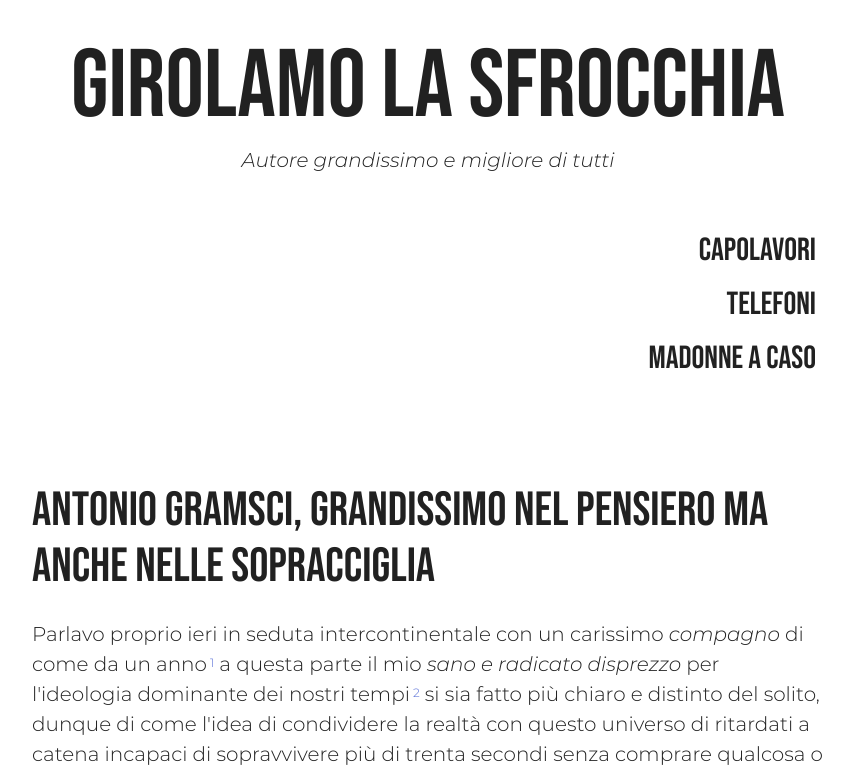
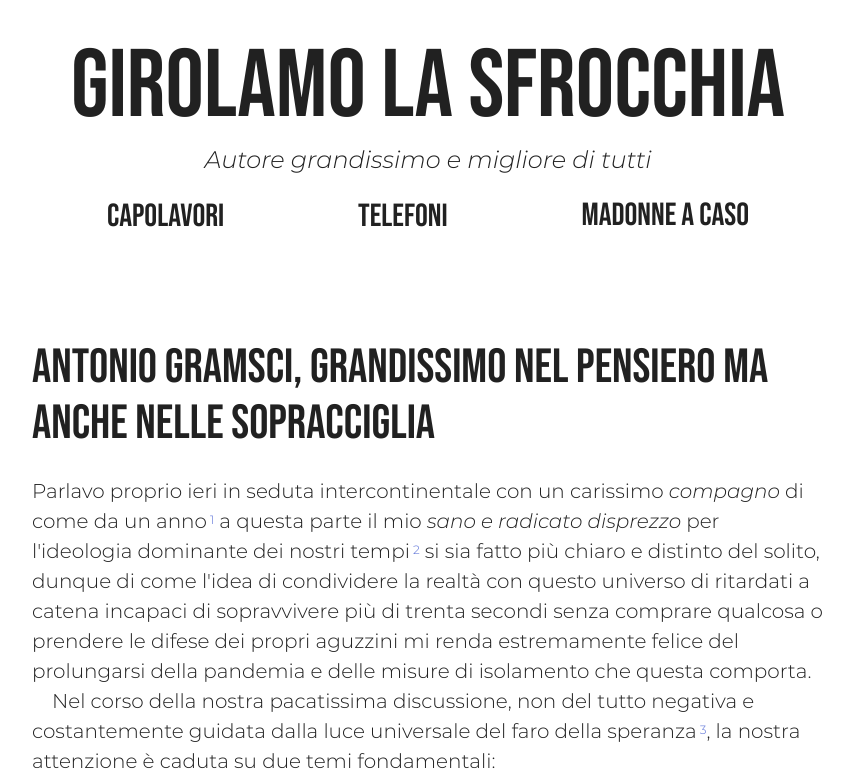
Before and after one commit to telriot/girolamo-la-sfrocchia, a Next.js app: page / in a window 1280 px wide. Shown: the top 774 px of the page, without its empty margins (212-1065 px from the left). Built offline with nearby package versions, Linux system fonts and the light colour scheme; a web font is replaced by a local one.

Commit message:
typography fixes

```diff
--- a/components/MuiToMarkdown.tsx
+++ b/components/MuiToMarkdown.tsx
@@ -51,7 +51,16 @@ const styles = ({ breakpoints, spacing }: Theme) =>
 		hr: {
 			border: "none",
 			borderTop: "1px solid rgb(200,200,200)",
-			marginBottom: ".5rem",
+			margin: "1.875em 0 1.25em",
+			[breakpoints.down("md")]: {
+				marginTop: "1.6875em",
+			},
+			[breakpoints.down("sm")]: {
+				marginTop: "1.625em",
+			},
+			[breakpoints.down("xs")]: {
+				marginTop: "1.4375em",
+			},
 		},
 	});
 
@@ -128,7 +137,7 @@ const options = {
 			component: withStyles(
 				styles
 			)(({ classes, ...props }: { classes: any }) => (
-				<ul style={{ paddingLeft: 0 }} {...props}></ul>
+				<ul style={{ paddingLeft: "1.5em" }} {...props}></ul>
 			)),
 		},
 		li: {
--- a/components/NavbarTop.tsx
+++ b/components/NavbarTop.tsx
@@ -5,13 +5,18 @@ import blue from "@material-ui/core/colors/blue";
 import Link from "@components/Link";
 import clsx from "clsx";
 
-const useStyles = makeStyles((theme) => ({
+const useStyles = makeStyles(
+	({ breakpoints, palette, spacing, typography }) => ({
 		navDiv: {
 			display: "flex",
+			//flexDirection: "column",
+			alignItems: "flex-end",
+			justifyContent: "space-around",
+			[breakpoints.down("xs")]: {
+				alignItems: "center",
 				flexDirection: "column",
-    alignItems: "flex-end",
-    justifyContent: "space-between",
-    [theme.breakpoints.down(480)]: {
+			},
+			[breakpoints.down(480)]: {
 				alignItems: "center",
 			},
 		},
@@ -19,7 +24,7 @@ const useStyles = makeStyles((theme) => ({
 			display: "flex",
 			alignItems: "center",
 			justifyContent: "flex-end",
-    [theme.breakpoints.down("sm")]: {
+			[breakpoints.down("sm")]: {
 				justifyContent: "center",
 			},
 		},
@@ -29,9 +34,9 @@ const useStyles = makeStyles((theme) => ({
 		},
 		navLink: {
 			fontFamily: "Bebas Neue",
-    fontSize: theme.typography.h3.fontSize,
-    color: theme.palette.text.primary,
-    padding: theme.spacing(0.5, 0),
+			fontSize: typography.h3.fontSize,
+			color: palette.text.primary,
+			padding: spacing(0.5, 0),
 			"&:hover": {
 				color: blue[700],
 			},
@@ -39,22 +44,26 @@ const useStyles = makeStyles((theme) => ({
 				outline: "none",
 				color: blue[700],
 			},
-    [theme.breakpoints.down("xs")]: {
-      fontSize: theme.typography.h4.fontSize,
+			[breakpoints.down("sm")]: {
+				fontSize: typography.h4.fontSize,
+			},
+			[breakpoints.down("xs")]: {
+				fontSize: typography.h4.fontSize,
 			},
 		},
 		navLinkSm: {
-    fontSize: theme.typography.h5.fontSize,
-    padding: theme.spacing(0, 0.75),
-    [theme.breakpoints.down("xs")]: {
-      fontSize: theme.typography.h6.fontSize,
+			fontSize: typography.h5.fontSize,
+			padding: spacing(0, 0.75),
+			[breakpoints.down("xs")]: {
+				fontSize: typography.h6.fontSize,
 			},
 		},
 		activeLink: {
 			color: blue[700],
 		},
 		linkDiv: {},
-}));
+	})
+);
 
 export default function NavbarTop({
 	small,
--- a/components/layout.tsx
+++ b/components/layout.tsx
@@ -44,17 +44,17 @@ const useStyles = makeStyles(({ breakpoints, spacing }) => ({
 		padding: spacing(0, 1),
 	},
 	subHeader: {
-		padding: spacing(0, 4, 6),
+		padding: spacing(0, 4, 1.5),
 		fontWeight: 300,
 		fontStyle: "italic",
+		[breakpoints.down("sm")]: {
+			padding: spacing(0, 4, 1.125),
+		},
 		[breakpoints.down("xs")]: {
-			padding: spacing(0, 4, 4),
-		},
-		[breakpoints.down(420)]: {
-			padding: spacing(0, 8, 4),
+			padding: spacing(0, 6, 1.125),
 		},
 		[breakpoints.down(340)]: {
-			padding: spacing(0, 6, 4),
+			padding: spacing(0, 2, 1.125),
 		},
 	},
 	main: {
@@ -102,12 +102,12 @@ export default function Layout({
 							</Link>
 
 							<Typography
-								variant="h6"
+								variant="h5"
 								component="h2"
 								align="center"
 								className={classes.subHeader}
 							>
-								Autore grandissimo e migliore di tutti
+								{"Autore grandissimo e migliore di\u00A0tutti"}
 							</Typography>
 							<NavbarTop postIds={postIds} />
 						</header>
```
Also changed, not shown: components/Categories.tsx (+7 -5 lines), pages/telefoni.tsx (+19 -2 lines), pages/capolavori/[tag].tsx (indentation only). Lines whose indentation alone changed are shown as unchanged.
